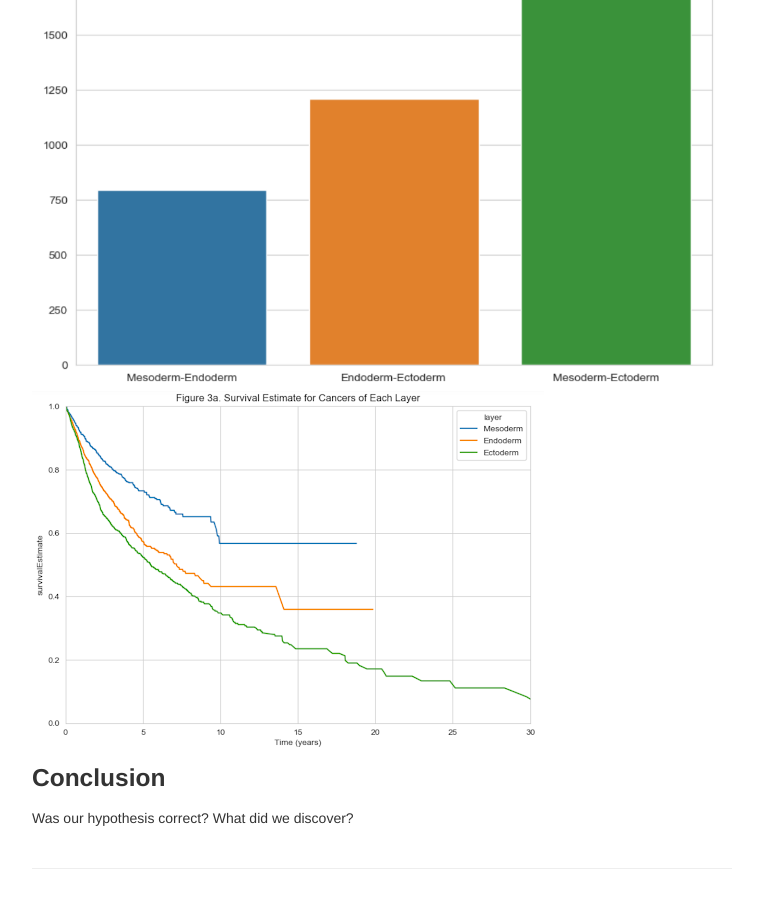
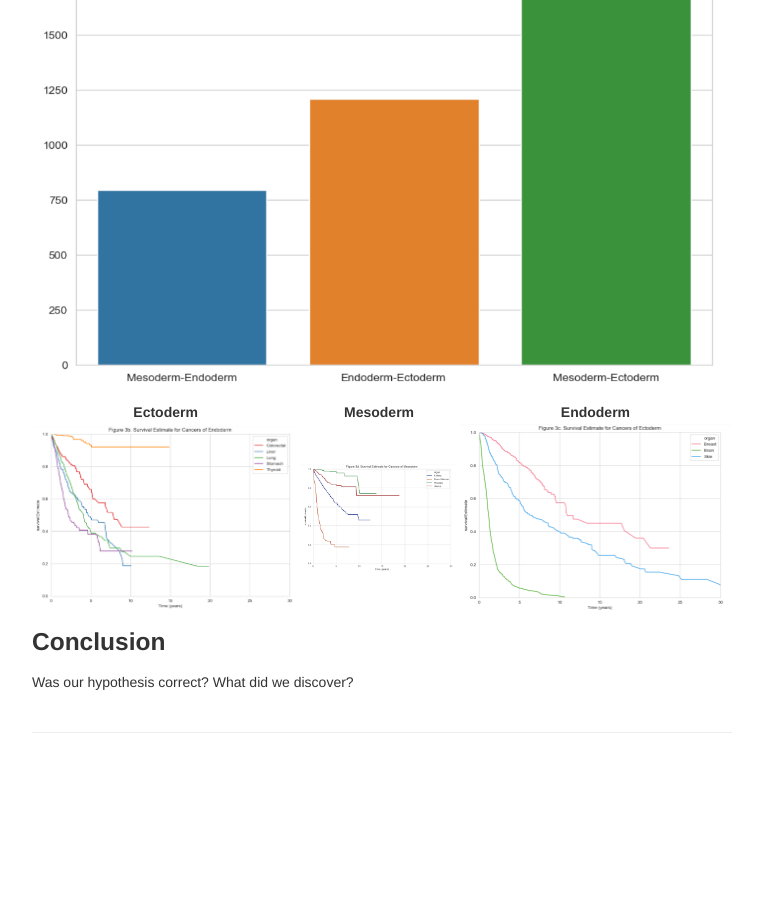
Before and after one commit to e5jiang/germ_layers_page, a Jekyll site: the page built from index.md, in a window 1280 px wide and 900 px high, scrolled down 1196 px. Shown: the whole window, without its empty margins (258-1021 px from the left). Built offline with Jekyll 4.4.1, drawn with Linux system fonts in a browser that asks for light colours; after the commit the page ends 1960 px from its top, so only the background shows below that.

Commit message:
update images & index.md

```diff
--- a/index.md
+++ b/index.md
@@ -39,7 +39,12 @@ description: DSC 180B project
 
 ### Results & Discussion
 Here is where all the viz and tables go
-![Figure 2](assets/images/fig2.png "Figure 2") ![Overall Survival](assets/images/overall_surv.png "Figure 3a")
+![Figure 2](assets/images/fig2.png "Figure 2")
+
+| Ectoderm  | Mesoderm | Endoderm |
+| --------- | -------- | -------- |
+| ![Ectoderm Survival](assets/images/ecto_surv.png "Figure 3b") | ![Mesoderm Survival](assets/images/meso_surv.png "Figure 3d") | ![Endoderm Survival](assets/images/endo_surv.png "Figure 3c") |
+
 
 ### Conclusion
 Was our hypothesis correct? What did we discover?
```
Also changed, not shown: assets/images/meso_surv.png.
